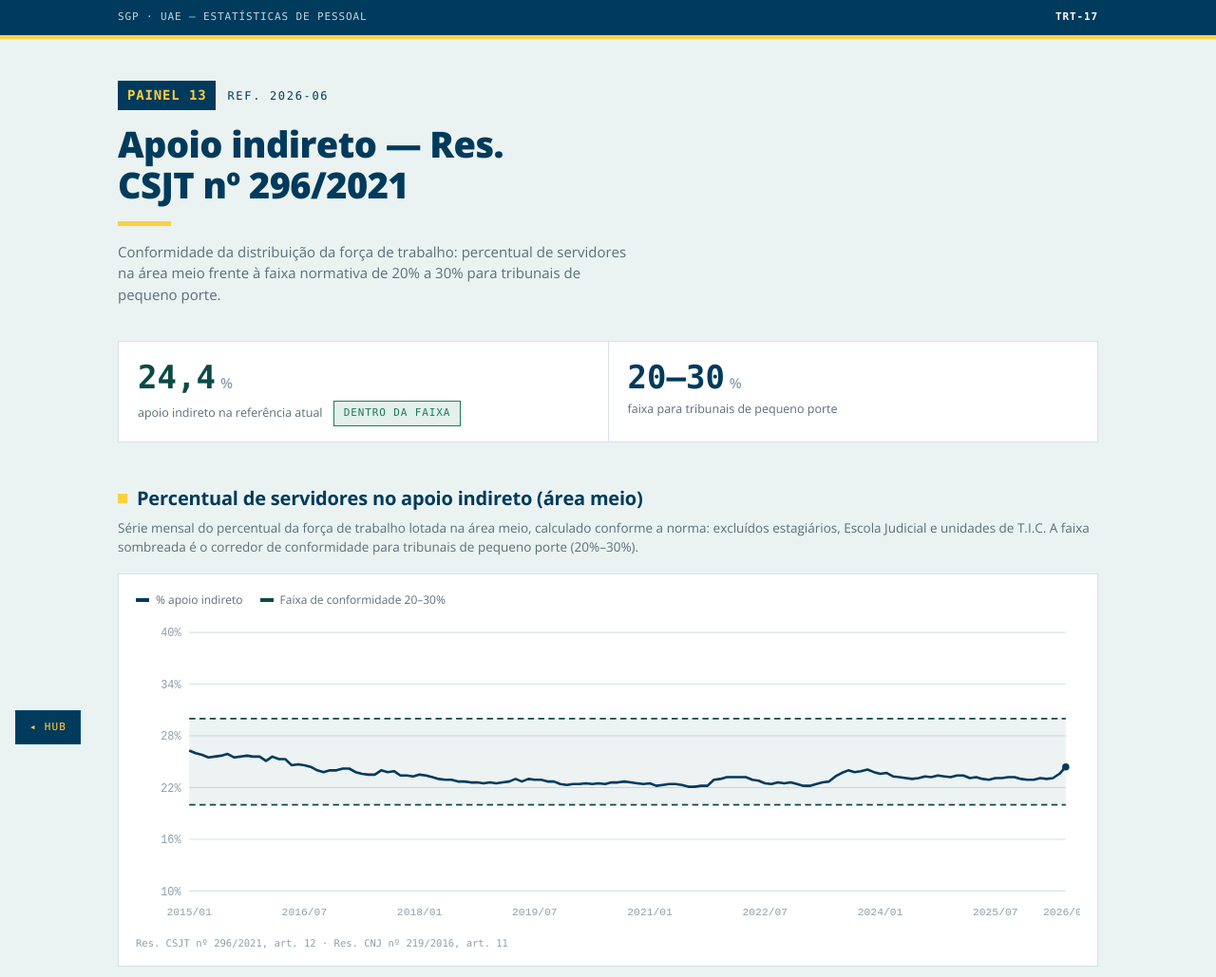
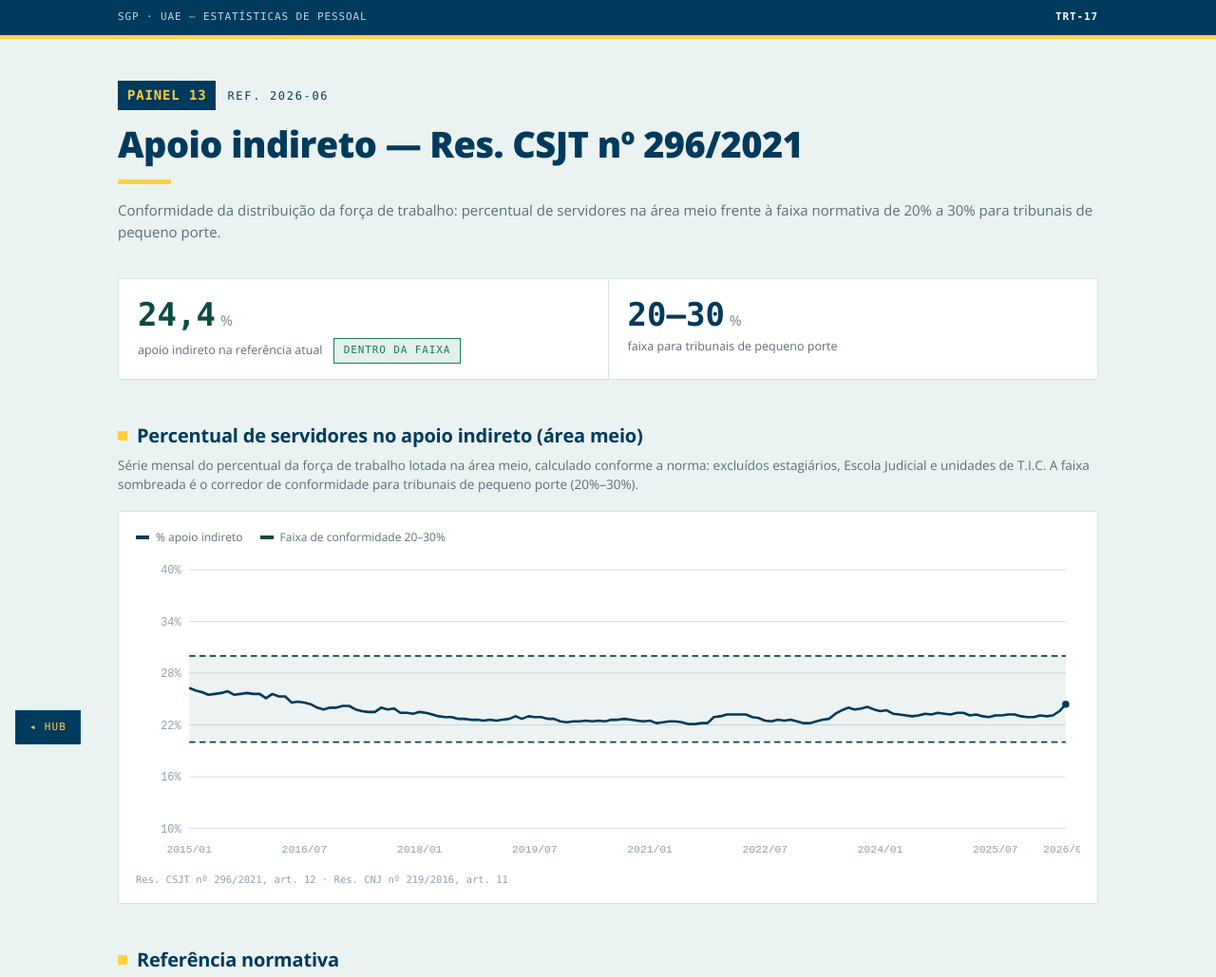
Before and after one commit to F3rnich/Demandas_TRT17, a plain HTML site: page dashboard_apoio_indireto_csjt296.html in a window 1280 px wide. Shown: the top 1029 px of the page at 95% size. Drawn offline with nearby package versions, Linux system fonts and the light colour scheme.

Commit message:
Remove max-width:22ch/64ch artificial de h1/.sub, mesma causa da quebra prematura ja corrigida em .desc

```diff
--- a/dashboard_apoio_indireto_csjt296.html
+++ b/dashboard_apoio_indireto_csjt296.html
@@ -27,9 +27,9 @@ body{font-family:var(--sans);background:var(--teal-lt);color:var(--ink);line-hei
 header.painel{padding:44px 0 8px}
 .pnum{display:inline-flex;align-items:baseline;gap:12px;font-family:var(--mono);font-size:12px;letter-spacing:.14em;color:var(--navy)}
 .pnum .bloco{background:var(--navy);color:var(--yellow);padding:5px 10px;font-weight:700;font-size:14px;letter-spacing:.06em}
-h1{font-weight:800;font-size:clamp(26px,4.4vw,38px);line-height:1.15;letter-spacing:-.015em;color:var(--navy);margin:14px 0 0;max-width:22ch}
+h1{font-weight:800;font-size:clamp(26px,4.4vw,38px);line-height:1.15;letter-spacing:-.015em;color:var(--navy);margin:14px 0 0;max-width:100%}
 .regua{width:56px;height:5px;background:var(--yellow);margin:16px 0}
-.sub{color:var(--mut);font-size:15px;max-width:64ch}
+.sub{color:var(--mut);font-size:15px;max-width:100%}
 .kpis{display:grid;grid-template-columns:repeat(auto-fit,minmax(190px,1fr));gap:1px;background:var(--line);
   border:1px solid var(--line);margin:30px 0 6px}
 .kpi{background:var(--card);padding:20px 20px 16px}
```
Also changed, not shown: dashboard_custo_comissionamentos.html (+2 -2 lines), dashboard_envelhecimento_demografico.html (+2 -2 lines), dashboard_equidade_comissionamentos.html (+2 -2 lines), dashboard_evolucao_forca_trabalho.html (+2 -2 lines), dashboard_qualificacao_cargo.html (+2 -2 lines), dashboard_tempo_primeira_comissao.html (+2 -2 lines).
